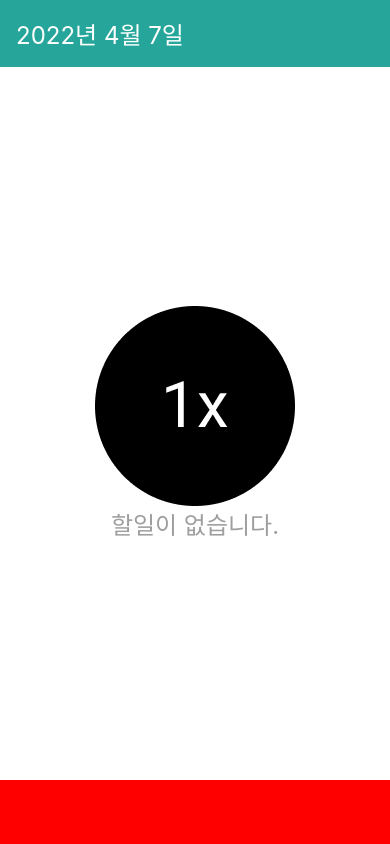
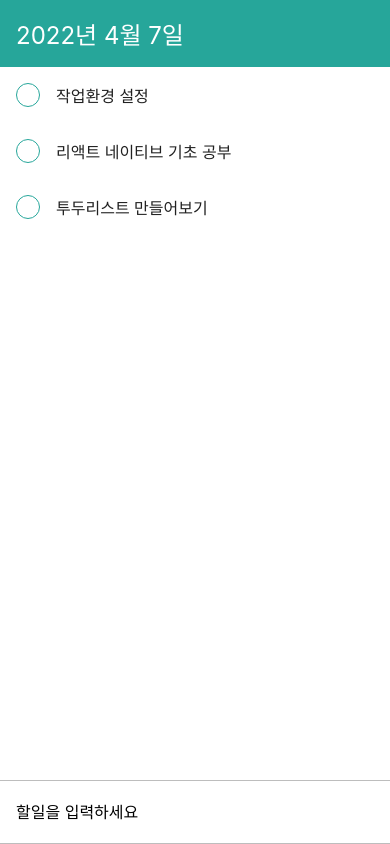
Before and after one commit to ssukim/learn-react-native, a React Native app in the folder TodoApp/: screen / in a window 390 px wide. Built offline with nearby package versions, Linux system fonts and the light colour scheme.

Commit message:
add list, listItem component

```diff
--- a/TodoApp/App.tsx
+++ b/TodoApp/App.tsx
@@ -1,20 +1,36 @@
-import React from 'react';
+import React, {useState} from 'react';
 import DateHead from './components/DateHead';
 import {SafeAreaProvider, SafeAreaView} from 'react-native-safe-area-context';
 import AddTodo from './components/AddTodo';
 import Empty from './components/Empty';
-import {StyleSheet} from 'react-native';
+import {KeyboardAvoidingView, StyleSheet, Platform} from 'react-native';
+import TodoList, {TodoListProps} from './components/TodoList';
 
 const App = () => {
   const today = new Date();
-  console.log(today);
+
+  const [locTodos, setTodos] = useState<TodoListProps>({
+    todos: [
+      {id: 1, text: '작업환경 설정', done: true},
+      {id: 2, text: '리액트 네이티브 기초 공부', done: false},
+      {id: 3, text: '투두리스트 만들어보기', done: false},
+    ],
+  });
 
   return (
     <SafeAreaProvider>
       <SafeAreaView edges={['bottom']} style={styles.block}>
-        <DateHead date={today} />
-        <Empty />
-        <AddTodo />
+        <KeyboardAvoidingView
+          behavior={Platform.select({ios: 'padding', android: undefined})}
+          style={styles.avoid}>
+          <DateHead date={today} />
+          {locTodos?.todos.length === 0 ? (
+            <Empty />
+          ) : (
+            <TodoList todos={locTodos.todos} />
+          )}
+          <AddTodo />
+        </KeyboardAvoidingView>
       </SafeAreaView>
     </SafeAreaProvider>
   );
@@ -23,6 +39,10 @@ const App = () => {
 const styles = StyleSheet.create({
   block: {
     flex: 1,
+    backgroundColor: 'white',
+  },
+  avoid: {
+    flex: 1,
   },
 });
 export default App;
--- a/TodoApp/components/AddTodo.tsx
+++ b/TodoApp/components/AddTodo.tsx
@@ -1,14 +1,104 @@
-import React from 'react';
-import {StyleSheet, View} from 'react-native';
+import React, {useState} from 'react';
+import {
+  Image,
+  Keyboard,
+  Platform,
+  StyleSheet,
+  TextInput,
+  TouchableNativeFeedback,
+  TouchableOpacity,
+  View,
+} from 'react-native';
 
 function AddTodo() {
-  return <View style={styles.block} />;
+  const [text, setText] = useState<string>('');
+
+  const onPress = () => {
+    setText('');
+    Keyboard.dismiss();
+  };
+
+  const button = (
+    <View style={styles.buttonStyle}>
+      <Image source={require('../assets/icons/add_white/add_white.png')} />
+    </View>
+  );
+
+  return (
+    <View style={styles.block}>
+      <TextInput
+        placeholder="할일을 입력하세요"
+        style={styles.input}
+        value={text}
+        onChangeText={setText}
+        onSubmitEditing={onPress}
+        returnKeyType="done"
+      />
+      {Platform.select({
+        ios: (
+          <TouchableOpacity activeOpacity={0.5} onPress={onPress}>
+            {button}
+          </TouchableOpacity>
+        ),
+        android: (
+          <View style={styles.circleWrapper}>
+            <TouchableNativeFeedback onPress={onPress}>
+              {button}
+            </TouchableNativeFeedback>
+          </View>
+        ),
+      })}
+      {/* {Platform.OS === 'ios' ? (
+        <TouchableOpacity activeOpacity={0.5}>
+          <View style={styles.buttonStyle}>
+            <Image
+              source={require('../assets/icons/add_white/add_white.png')}
+            />
+          </View>
+        </TouchableOpacity>
+      ) : (
+        <View style={styles.circleWrapper}>
+          <TouchableNativeFeedback>
+            <View style={styles.buttonStyle}>
+              <Image
+                source={require('../assets/icons/add_white/add_white.png')}
+              />
+            </View>
+          </TouchableNativeFeedback>
+        </View>
+      )} */}
+    </View>
+  );
 }
 
 const styles = StyleSheet.create({
   block: {
+    backgroundColor: 'white',
     height: 64,
-    backgroundColor: 'red',
+    paddingHorizontal: 16,
+    borderColor: '#bdbdbd',
+    borderTopWidth: 1,
+    borderBottomWidth: 1,
+    alignItems: 'center',
+    flexDirection: 'row',
+  },
+  input: {
+    flex: 1,
+    fontSize: 16,
+    paddingVertical: 8,
+  },
+  buttonStyle: {
+    alignItems: 'center',
+    justifyContent: 'center',
+    width: 48,
+    height: 48,
+    backgroundColor: '#26a69a',
+    borderRadius: 24,
+  },
+  circleWrapper: {
+    overflow: 'hidden',
+    borderRadius: 24,
   },
 });
+
 export default AddTodo;
--- a/TodoApp/components/Empty.tsx
+++ b/TodoApp/components/Empty.tsx
@@ -4,7 +4,11 @@ import {Image, StyleSheet, Text, View} from 'react-native';
 function Empty() {
   return (
     <View style={styles.block}>
-      <Image source={require('../assets/images/circle.png')} />
+      <Image
+        source={require('../assets/images/young_and_happy.png')}
+        style={styles.image}
+        resizeMode="contain"
+      />
       <Text style={styles.description}>할일이 없습니다.</Text>
     </View>
   );
@@ -20,5 +24,10 @@ const styles = StyleSheet.create({
     fontSize: 24,
     color: '#9e9e9e',
   },
+  image: {
+    width: 240,
+    height: 179,
+    marginBottom: 16,
+  },
 });
 export default Empty;
--- /dev/null
+++ b/TodoApp/components/TodoItem.tsx
@@ -0,0 +1,40 @@
+import React from 'react';
+import {StyleSheet, Text, View} from 'react-native';
+
+export type TodoItemProps = {
+  id: number;
+  text: string;
+  done: boolean;
+};
+
+function TodoItem({id, text, done}: TodoItemProps) {
+  return (
+    <View style={styles.item}>
+      <View style={styles.circle} />
+      <Text style={styles.text}>{text}</Text>
+    </View>
+  );
+}
+
+const styles = StyleSheet.create({
+  item: {
+    flexDirection: 'row',
+    padding: 16,
+    alignItems: 'center',
+  },
+  circle: {
+    width: 24,
+    height: 24,
+    borderRadius: 12,
+    borderColor: '#26a69a',
+    borderWidth: 1,
+    marginRight: 16,
+  },
+  text: {
+    flex: 1,
+    fontSize: 16,
+    color: '#212121',
+  },
+});
+
+export default TodoItem;
--- /dev/null
+++ b/TodoApp/components/TodoList.tsx
@@ -0,0 +1,26 @@
+import React from 'react';
+import {FlatList, StyleSheet} from 'react-native';
+import TodoItem, {TodoItemProps} from './TodoItem';
+
+export type TodoListProps = {
+  todos: TodoItemProps[];
+};
+function TodoList({todos}: TodoListProps) {
+  return (
+    <FlatList
+      style={styles.list}
+      data={todos}
+      renderItem={({item}) => (
+        <TodoItem id={item.id} text={item.text} done={item.done} />
+      )}
+    />
+  );
+}
+
+const styles = StyleSheet.create({
+  list: {
+    flex: 1,
+  },
+});
+
+export default TodoList;
```
Also changed, not shown: TodoApp/.eslintrc.js.
